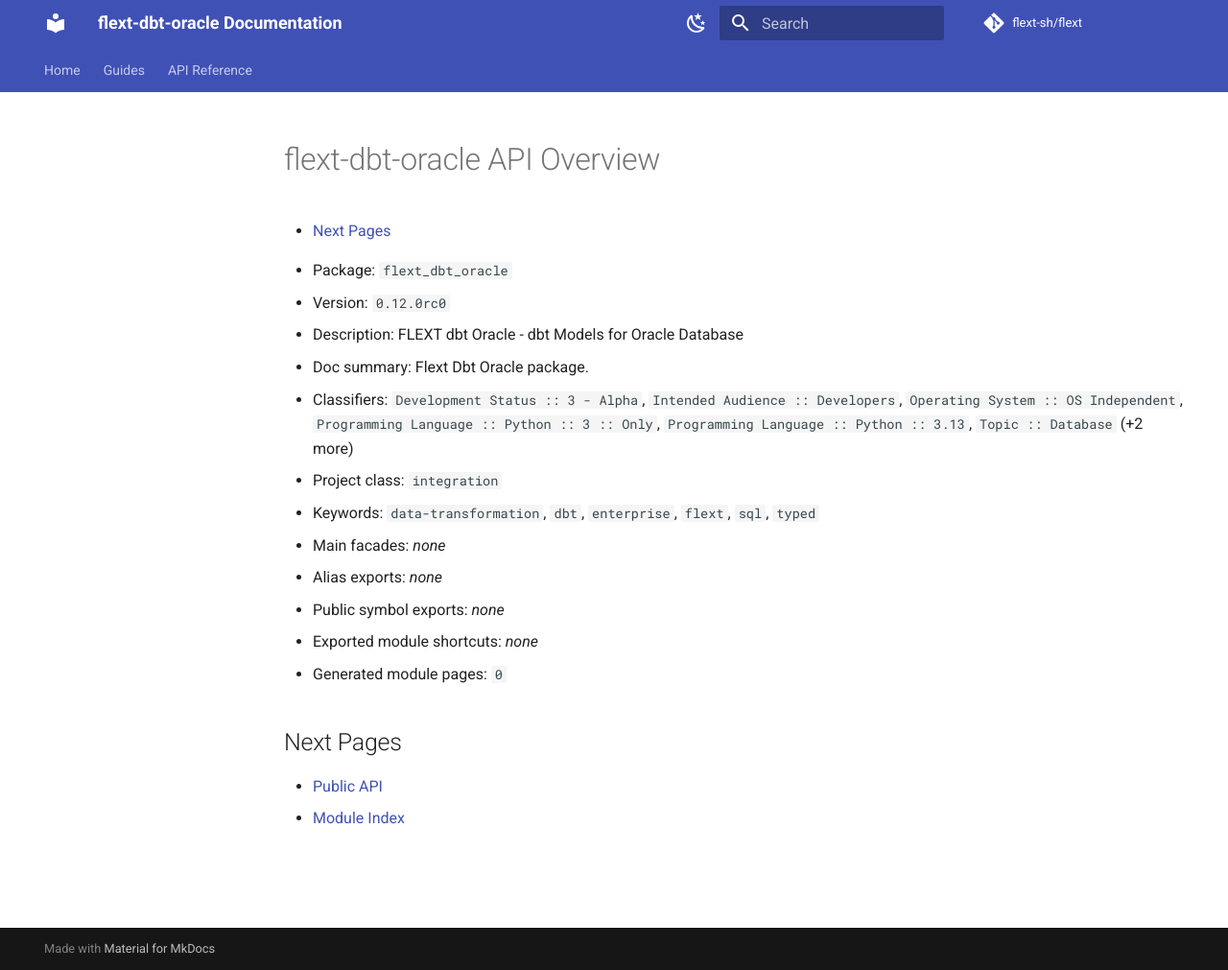
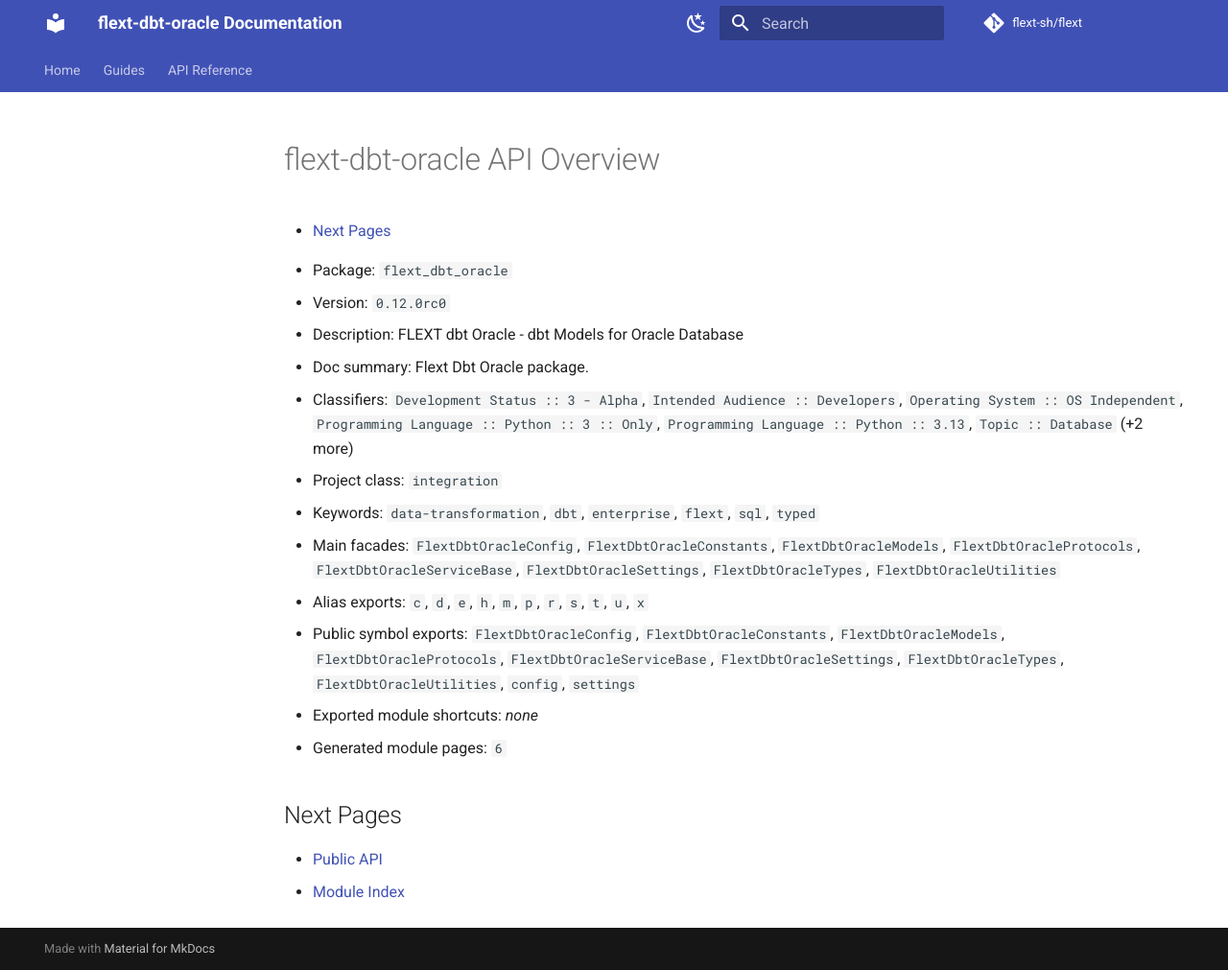
Before and after one commit to flext-sh/flext-dbt-oracle, an MkDocs documentation site: the page built from docs/api-reference/generated/overview.md, in a window 1280 px wide and 1011 px high. Shown: the whole window at 96% size. Built offline with MkDocs 1.6.1 and Material for MkDocs 9.7.7, drawn with Linux system fonts in a browser that asks for light colours; comment, search, counter and statistics services are not loaded.

Commit message:
docs: regenerate API docs after export-discovery fix

```diff
--- a/docs/api-reference/generated/overview.md
+++ b/docs/api-reference/generated/overview.md
@@ -16,11 +16,17 @@
   Database` (+2 more)
 - Project class: `integration`
 - Keywords: `data-transformation`, `dbt`, `enterprise`, `flext`, `sql`, `typed`
-- Main facades: _none_
-- Alias exports: _none_
-- Public symbol exports: _none_
+- Main facades: `FlextDbtOracleConfig`, `FlextDbtOracleConstants`,
+  `FlextDbtOracleModels`, `FlextDbtOracleProtocols`,
+  `FlextDbtOracleServiceBase`, `FlextDbtOracleSettings`, `FlextDbtOracleTypes`,
+  `FlextDbtOracleUtilities`
+- Alias exports: `c`, `d`, `e`, `h`, `m`, `p`, `r`, `s`, `t`, `u`, `x`
+- Public symbol exports: `FlextDbtOracleConfig`, `FlextDbtOracleConstants`,
+  `FlextDbtOracleModels`, `FlextDbtOracleProtocols`,
+  `FlextDbtOracleServiceBase`, `FlextDbtOracleSettings`, `FlextDbtOracleTypes`,
+  `FlextDbtOracleUtilities`, `config`, `settings`
 - Exported module shortcuts: _none_
-- Generated module pages: `0`
+- Generated module pages: `6`
 
 ## Next Pages
 
```
Also changed, not shown: README.md (+3 -1 lines), docs/api-reference/README.md (+4 -2 lines), docs/api-reference/generated/modules/base.md (added, +13 -0 lines), docs/api-reference/generated/modules/constants.md (added, +13 -0 lines), docs/api-reference/generated/modules/index.md (+6 -1 lines), docs/api-reference/generated/modules/models.md (added, +13 -0 lines), docs/api-reference/generated/modules/protocols.md (added, +13 -0 lines), docs/api-reference/generated/modules/typings.md (added, +13 -0 lines), docs/api-reference/generated/modules/utilities.md (added, +13 -0 lines).
